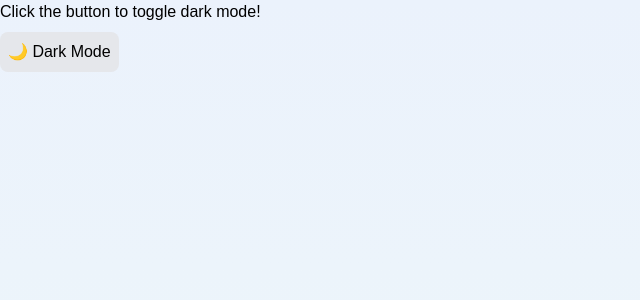
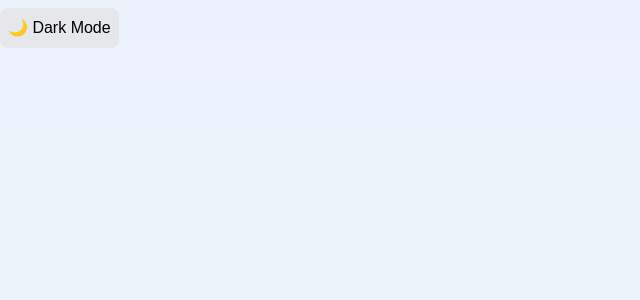
Before and after one commit to stkeys/Browser-Extension-UI, a Next.js app: page / in a window 1280 px wide. Shown: the top 300 px of the page, without its empty margins (0-640 px from the left). Built offline with nearby package versions, Linux system fonts and the light colour scheme.

Commit message:
chore: remove some lines

```diff
--- a/src/app/page.tsx
+++ b/src/app/page.tsx
@@ -7,7 +7,6 @@ export default function Home() {
   <>
     <ThemeProvider>
       <div className="h-auto  bg-[linear-gradient(180deg,_#EBF2FC_0%,_#EEF8F9_100%)]  min-h-screen text-black   dark:bg-gradient-to-b dark:from-[#040918] dark:to-[#091540] dark:text-white">
-        <p>Click the button to toggle dark mode!</p>
         <button className="bg-gray-200 p-2 rounded-lg hover:bg-gray-300 transition-colors mt-2">
          <DarkModeToggle/>
        </button>
```
